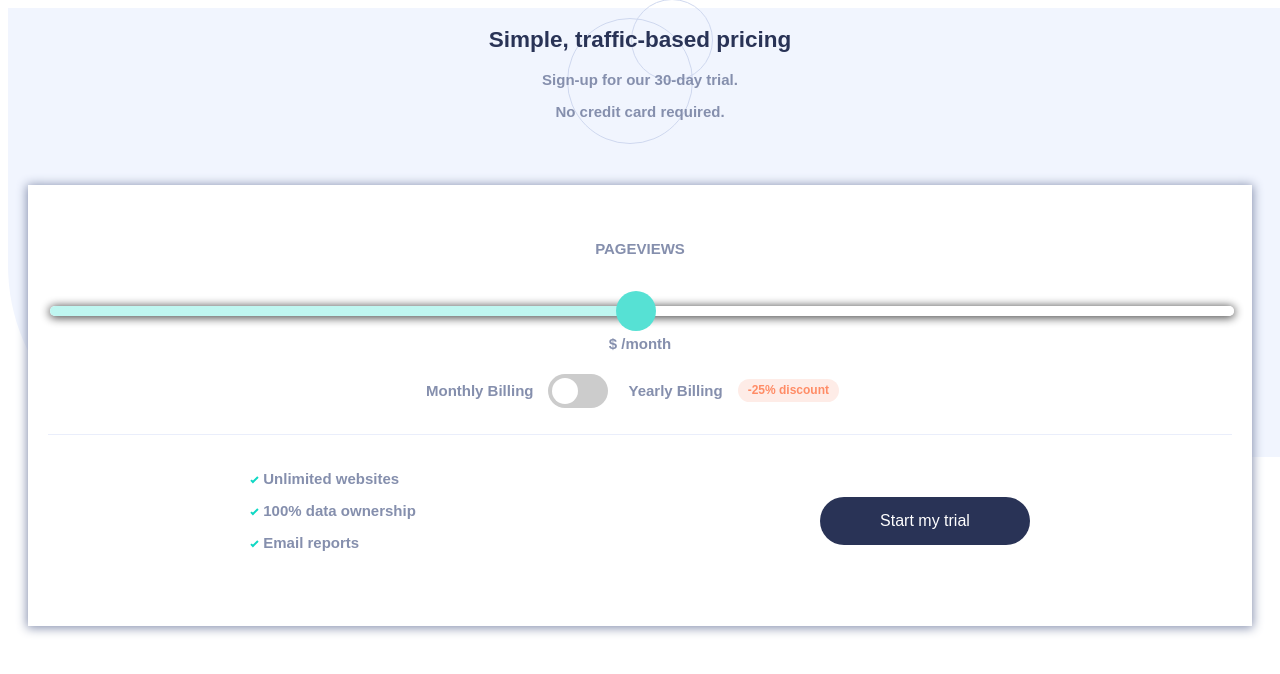
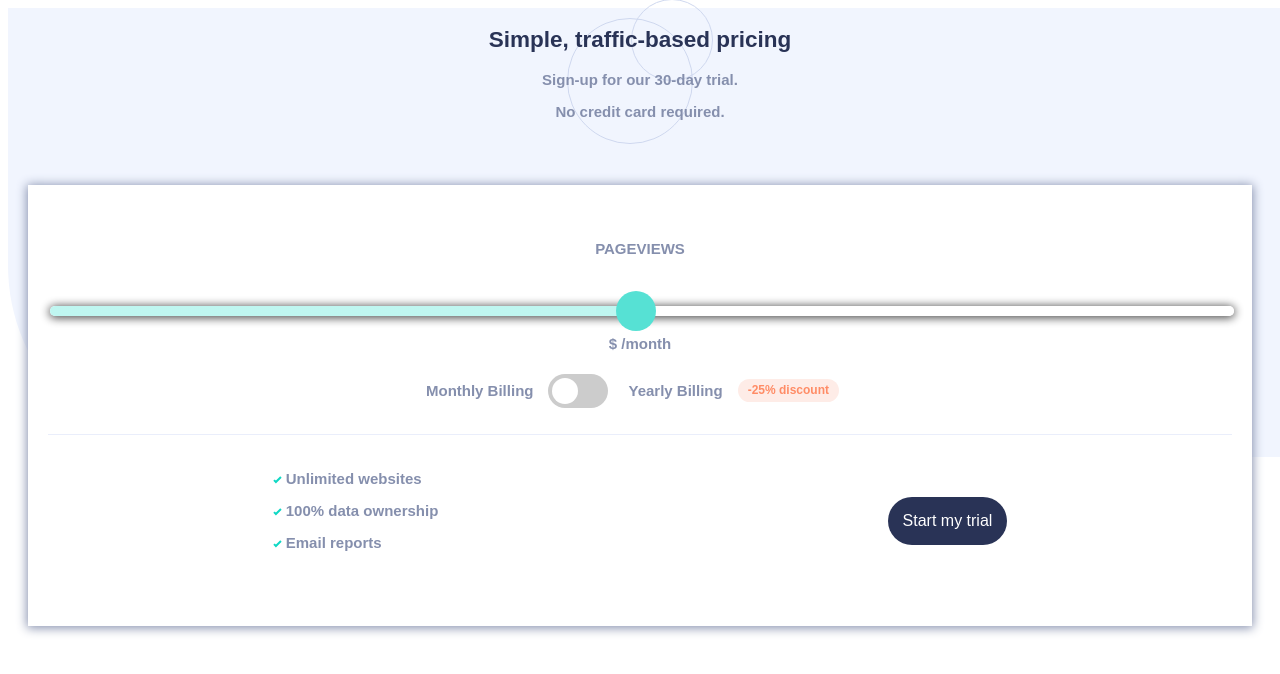
Before and after one commit to avilarino/html-css-challenge-3, a plain HTML site: page index.html in a window 1280 px wide. Drawn offline with Linux system fonts and the light colour scheme.

Commit message:
button-change-color

```diff
--- a/assets/style.css
+++ b/assets/style.css
@@ -218,15 +218,23 @@ display: flex;
   margin-bottom: 20px
 }
 
-
-.button-blue {
+.container-blue{
   background-color: hsl(227, 35%, 25%);
   color: white;
-  padding: 15px 60px 15px 60px;
+  padding: 15px;
   border-radius: 25px;
   text-decoration: none;
   text-align: center;
+  box-sizing: content-box;
+
 }
+
+.button-blue {
+  color: white;
+  text-decoration: none;
+}
+
+
 
 @media (min-width: 375px) {
     .three-container {
--- a/index.html
+++ b/index.html
@@ -51,8 +51,9 @@
             <p class="text-grey-bold"><span><svg xmlns="http://www.w3.org/2000/svg" width="9" height="8"><path fill="none" stroke="#10D8C4" stroke-width="2" d="M1 4.134l1.907 1.908L7.949 1"/></svg></span> Email reports</p>
           </div>
 
+          <div class="container-blue">
             <a class="button-blue" href="">Start my trial</a>
-
+          </div>
         </div>
     </div>
 
```
